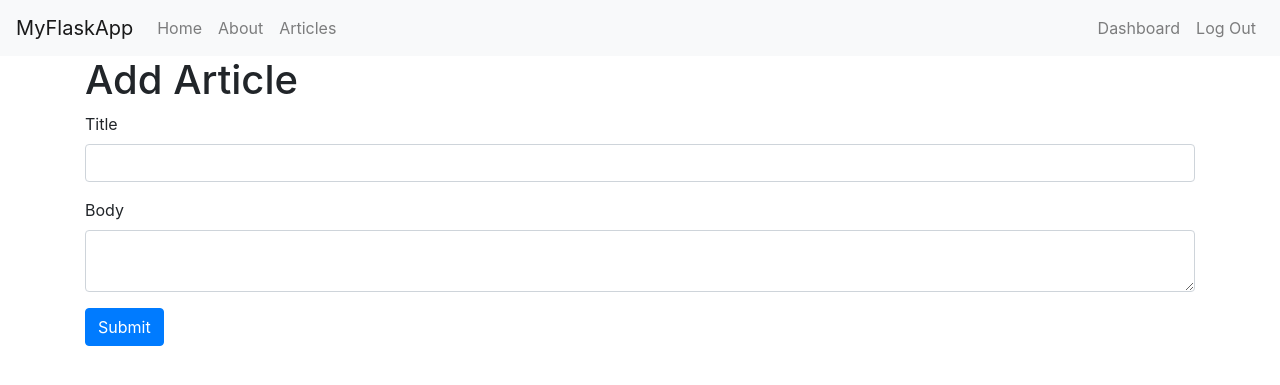
After one commit to williamlhelton/traversy-webdev, a Flask app: page /add_article in a window 1280 px wide. The commit adds this page. Shown: the top 385 px of the page. Run offline with Flask 2, Linux system fonts and the light colour scheme; the visitor is signed in with stand-in values (Sample User, id 1); some libraries are stand-ins or nearby versions.

Commit message:
more flask

```diff
--- a/flask/01-crashcourse/app.py
+++ b/flask/01-crashcourse/app.py
@@ -1,5 +1,5 @@
 from flask import Flask, render_template, flash, redirect, url_for, session, logging, request
-from data import Articles
+# from data import Articles
 from flask_mysqldb import MySQL
 from wtforms import Form, StringField, TextAreaField, PasswordField, validators
 from passlib.hash import sha256_crypt
@@ -16,7 +16,7 @@ app.config['MYSQL_CURSORCLASS'] = 'DictCursor'
 # init MySQL
 mysql = MySQL(app)
 
-Articles = Articles()
+# Articles = Articles()
 
 # Index
 @app.route('/')
@@ -31,12 +31,29 @@ def about():
 # Articles
 @app.route('/articles')
 def articles():
-    return render_template('articles.html', articles = Articles)
+    # Create cursor
+    cur = mysql.connection.cursor()
+    # Get articles
+    result = cur.execute("SELECT * FROM articles")
+    articles = cur.fetchall()
+
+    if result > 0:
+        return render_template('articles.html', articles=articles)
+    else:
+        msg = 'No Articles Found'
+        return render_template('articles.html', msg=msg)
 
 # Single Article
 @app.route('/article/<string:id>/')
 def article(id):
-    return render_template('article.html', id = id)
+    # Query database for article by id
+    # Create cursor
+    cur = mysql.connection.cursor()
+    # Get articles
+    result = cur.execute("SELECT * FROM articles WHERE id = %s", [id])
+    article = cur.fetchone()
+
+    return render_template('article.html', article=article)
 
 # Register Form Class
 class RegisterForm(Form):
@@ -132,7 +149,46 @@ def logout():
 @app.route('/dashboard')
 @is_logged_in
 def dashboard():
-    return render_template('dashboard.html')
+    # Create cursor
+    cur = mysql.connection.cursor()
+    # Get articles
+    result = cur.execute("SELECT * FROM articles")
+    articles = cur.fetchall()
+
+    if result > 0:
+        return render_template('dashboard.html', articles=articles)
+    else:
+        msg = 'No Articles Found'
+        return render_template('dashboard.html', msg=msg)
+
+# Article Form Class
+class ArticleForm(Form):
+    title = StringField('Title', [validators.Length(min=1, max=200)])
+    body = TextAreaField('Body', [validators.Length(min=30)])
+
+# Add Article
+@app.route('/add_article', methods=['GET', 'POST'])
+@is_logged_in
+def add_article():
+    form = ArticleForm(request.form)
+    if request.method == 'POST' and form.validate():
+        title = form.title.data
+        body = form.body.data
+
+        # Create cursor
+        cur = mysql.connection.cursor()
+        # Execute
+        cur.execute("INSERT INTO articles(title, body, author) VALUES(%s, %s, %s)", (title, body, session['username']))
+        # Commit to database
+        mysql.connection.commit()
+        # Close cursor
+        cur.close()
+        # Flash message
+        flash('Article Created', 'success')
+        # Redirect
+        return redirect(url_for('dashboard'))
+
+    return render_template('add_article.html', form=form)
 
 if __name__ == '__main__':
     app.secret_key='secret123'
--- /dev/null
+++ b/flask/01-crashcourse/templates/add_article.html
@@ -0,0 +1,16 @@
+{% extends 'layout.html' %}
+
+{% block body %}
+    <h1>Add Article</h1>
+    {% from "includes/_formhelpers.html" import render_field %}
+    <form method="POST" action="">
+        <div class="form-group">
+            {{ render_field(form.title, class_="form-control") }}
+        </div>
+        <div class="form-group">
+            {{ render_field(form.body, class_="form-control", id="editor") }}
+        </div>
+        <p>
+        <input class="btn btn-primary" type="submit" value="Submit">
+    </form>
+{% endblock %}
--- a/flask/01-crashcourse/templates/home.html
+++ b/flask/01-crashcourse/templates/home.html
@@ -4,5 +4,9 @@
     <div class="jumbotron text-center">
         <h1>Welcome To FlaskApp</h1>
         <p class="lead">Lorem ipsum dolor sit amet consectetur adipisicing elit. Quos, vel quas tenetur suscipit eveniet porro doloremque ipsam similique quibusdam, deserunt libero provident ducimus voluptatibus laborum nemo illo, ea molestiae. Vitae?</p>
+        {% if session.logged_in == NULL %}
+            <a href="/register" class="btn btn-primary btn-lg">Register</a>
+            <a href="/login" class="btn btn-success btn-lg">Log In</a>
+        {% endif %}
     </div>
 {% endblock %}
--- a/flask/01-crashcourse/templates/layout.html
+++ b/flask/01-crashcourse/templates/layout.html
@@ -15,5 +15,9 @@
     </div>
     <script src="https://ajax.googleapis.com/ajax/libs/jquery/3.3.1/jquery.min.js"></script>
     <script src="https://maxcdn.bootstrapcdn.com/bootstrap/4.0.0/js/bootstrap.min.js"></script>
+    <!-- <script src="https://cdn.ckeditor.com/ckeditor5/1.0.0-alpha.2/classic/ckeditor.js"></script>
+    <script type="text/javascript">
+        CKEDITOR.replace('editor');
+    </script> -->
 </body>
 </html>
```
Also changed, not shown: flask/01-crashcourse/templates/article.html (+6 -1 lines), flask/01-crashcourse/templates/dashboard.html (+22 -0 lines).
